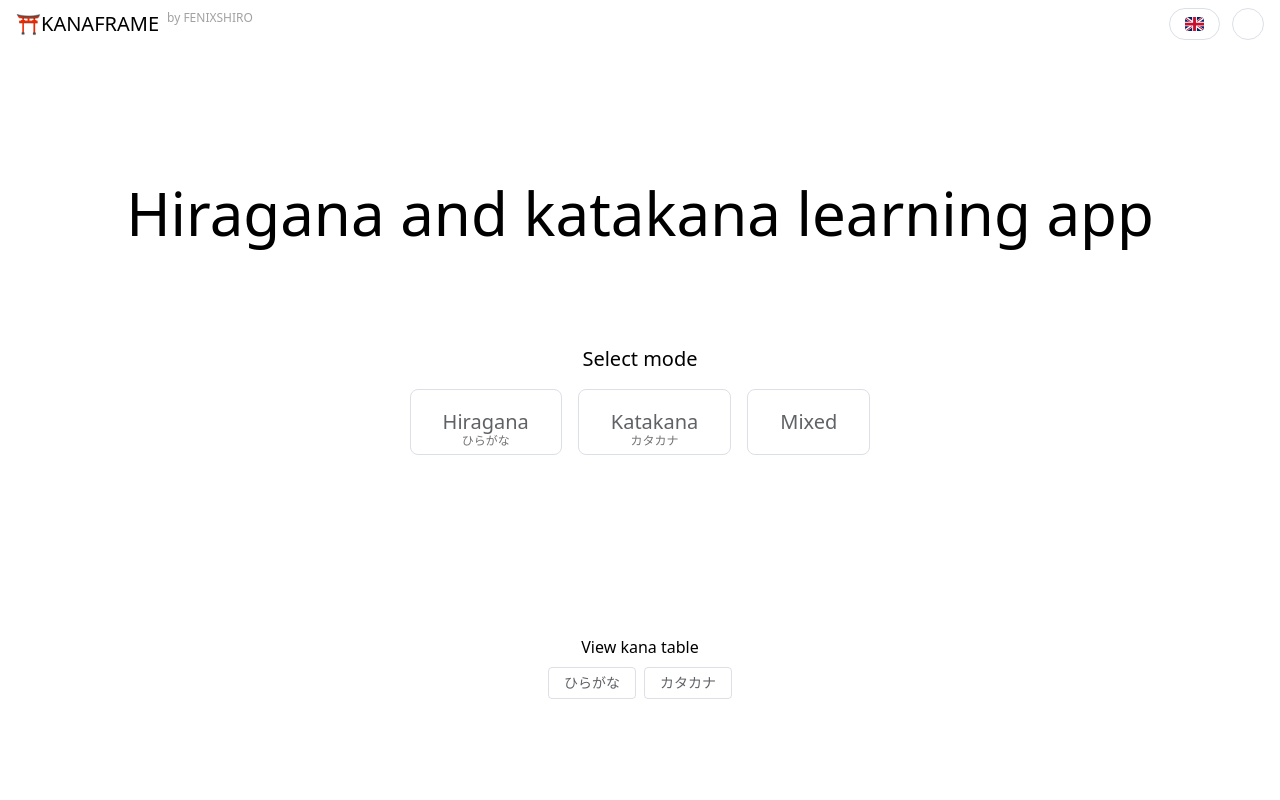
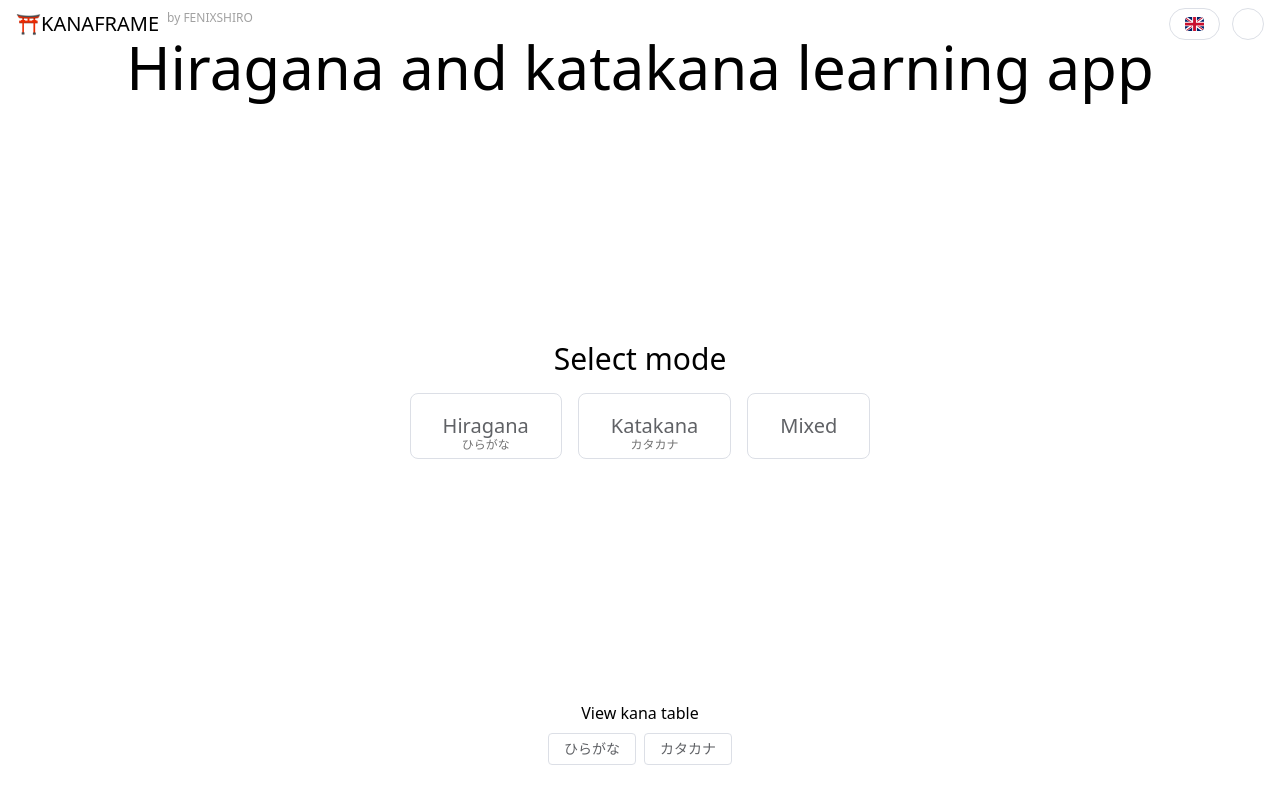
Before and after one commit to FENIXSHIRO/kanaframe, a Nuxt app: page / in a window 1280 px wide. Built offline with nearby package versions, Linux system fonts and the light colour scheme.

Commit message:
feat: mode menu component

```diff
--- a/app/app.vue
+++ b/app/app.vue
@@ -8,5 +8,13 @@
 </template>
 
 <style>
-@reference "tailwindcss";
+  .page-enter-active,
+  .page-leave-active {
+    transition: all 0.3s;
+  }
+  .page-enter-from,
+  .page-leave-to {
+    opacity: 0;
+    filter: blur(1rem);
+  }
 </style>
--- /dev/null
+++ b/app/assets/data/groups.json
@@ -0,0 +1,13 @@
+{
+    "vowels": ["a", "i", "u", "e", "o"],
+    "k": ["ka", "ki", "ku", "ke", "ko"],
+    "s": ["sa", "shi", "su", "se", "so"],
+    "t": ["ta", "chi", "tsu", "te", "to"],
+    "n": ["na", "ni", "nu", "ne", "no"],
+    "h": ["ha", "hi", "fu", "he", "ho"],
+    "m": ["ma", "mi", "mu", "me", "mo"],
+    "y": ["ya", "yu", "yo"],
+    "r": ["ra", "ri", "ru", "re", "ro"],
+    "w": ["wa", "wo"],
+    "n_consonant": ["n"]
+}
--- a/app/assets/styles/main.css
+++ b/app/assets/styles/main.css
@@ -4,6 +4,10 @@
 
 @theme {
     --color-primary: #c93b10;
+    --color-primary-bg: #c93b10;
+    --color-primary-bg-dark: #261814;
+    --color-primary-lines: #c93b10;
+    --color-primary-lines-dark: #4a2013;
     --color-lines: #e5e7eb;
     --color-lines-dark: #525252;
 }
--- /dev/null
+++ b/app/components/home/ModeSettings.vue
@@ -0,0 +1,76 @@
+<script lang="ts" setup>
+import groups from '~/assets/data/groups.json';
+
+interface Props {
+  selectedMode: Modes['characterLearn'] | null
+}
+
+// eslint-disable-next-line @typescript-eslint/no-unused-vars
+const props = defineProps<Props>();
+
+const emit = defineEmits<{
+  backToModes: [ ]
+}>();
+
+const selectedGroups = ref<string[]>([]);
+
+const toggleGroup = (groupKey: string) => {
+  if (selectedGroups.value.includes(groupKey)) {
+    selectedGroups.value = selectedGroups.value.filter(group => group !== groupKey);
+  }
+  else {
+    selectedGroups.value.push(groupKey);
+  }
+};
+
+const backToModes = () => {
+  emit('backToModes');
+};
+</script>
+
+<template>
+  <div class="flex flex-col items-center gap-4">
+    <h2>{{ selectedMode }}</h2>
+    <div class="grid grid-cols-2 gap-x-4 gap-y-2">
+      <div
+        v-for="group, groupKey in groups"
+        :key="`group-${groupKey}`"
+        class="hover:border-primary/30 active:border-primary flex gap-1 rounded-lg border p-1 px-4 transition-all duration-100 ease-in-out select-none"
+        :class="{ 'bg-primary-bg-dark border-primary-lines text-primary': selectedGroups.includes(groupKey), 'border-lines dark:border-lines-dark': !selectedGroups.includes(groupKey) }"
+        @click="toggleGroup(groupKey)"
+      >
+        <div
+          v-for="character, characterIndex in group"
+          :key="`character-${groupKey}-${character}`"
+          class=""
+        >
+          <span>{{ character }}</span>
+          <span v-if="(characterIndex + 1) !== group.length">,</span>
+        </div>
+      </div>
+    </div>
+
+    <div class="flex w-full justify-between">
+      <ElButton
+        class=""
+        :icon="ElIconBack"
+        @click="backToModes"
+      />
+
+      <ElButton
+        class="w-full"
+      >
+        Start
+      </ElButton>
+
+      <ElButton
+        class=""
+        :icon="ElIconRight"
+      />
+    </div>
+  </div>
+</template>
+
+<style>
+
+</style>
--- a/app/pages/index.vue
+++ b/app/pages/index.vue
@@ -1,54 +1,88 @@
 <script lang="ts" setup>
+import ModeSettings from '~/components/home/ModeSettings.vue';
+
+interface ModeList {
+  name: Modes['characterLearn'],
+  label: string,
+  underline?: string
+}
+
 const { t } = useI18n();
 
-const modes = [
+const selectedMode = ref<Modes['characterLearn'] | null>(null);
+
+const modes: ModeList[] = [
   {
-    name: t('home.modes.hiragana'),
+    name: 'hiragana',
+    label: t('home.modes.hiragana'),
     underline: 'ひらがな',
-    page: 'character-learning/hiragana',
   },
   {
-    name: t('home.modes.katakana'),
+    name: 'katakana',
+    label: t('home.modes.katakana'),
     underline: 'カタカナ',
-    page: 'character-learning/katakana',
   },
   {
-    name: t('home.modes.mixed'),
-    page: 'character-learning/mixed',
+    name: 'mixed',
+    label: t('home.modes.mixed'),
   },
 ];
+
+const clearSelectedMode = () => {
+  selectedMode.value = null;
+};
+
+const selectMode = (mode: Modes['characterLearn']) => {
+  selectedMode.value = mode;
+};
 </script>
 
 <template>
-  <div class="grid h-screen w-full grid-rows-3 justify-center">
-    <div class="flex translate-y-20 items-center justify-center">
-      <h1 class="text-6xl font-medium">
+  <div class="grid h-screen w-full grid-rows-[0.5fr_2fr_0.5fr] justify-center">
+    <div
+      v-if="!selectedMode"
+      class="flex items-center justify-center self-center"
+    >
+      <h1 class="flex text-6xl font-medium">
         {{ t('home.title') }}
       </h1>
     </div>
 
-    <div class="flex flex-col items-center justify-center gap-4">
-      <h3 class="text-xl">
+    <div class="row-start-2 flex flex-col items-center justify-center gap-4">
+      <h3 class="text-3xl font-medium">
         {{ t('home.selectMode') }}
       </h3>
 
-      <div class="flex items-center justify-center gap-4">
-        <NuxtLink
+      <div
+        v-if="!selectedMode"
+        class="flex items-center justify-center gap-4"
+      >
+        <div
           v-for="mode in modes"
-          :key="mode.name"
-          :href="mode.page"
+          :key="mode.label"
         >
-          <ElButton class="group !rounded-lg !p-8 !text-xl">
+          <ElButton
+            class="group !rounded-lg !p-8 !text-xl"
+            @click="selectMode(mode.name)"
+          >
             <div class="relative flex justify-center">
-              {{ mode.name }}
+              {{ mode.label }}
               <div
                 v-if="mode.underline"
                 class="group-hover:text-primary absolute bottom-[-13px] text-xs text-neutral-500"
-              >{{ mode.underline }}</div>
+              >
+                {{ mode.underline }}
+              </div>
             </div>
           </ElButton>
-        </NuxtLink>
+        </div>
       </div>
+
+      <ModeSettings
+        v-else
+        :selected-mode="selectedMode"
+        @back-to-modes="clearSelectedMode"
+      />
     </div>
 
     <div class="row-start-3 flex flex-col items-center justify-center gap-2">
--- a/nuxt.config.ts
+++ b/nuxt.config.ts
@@ -19,6 +19,7 @@ export default defineNuxtConfig({
       charset: 'utf-8',
       viewport: 'width=device-width, initial-scale=1',
     },
+    pageTransition: { name: 'page', mode: 'out-in' },
   },
   css: ['~/assets/styles/main.css', 'flag-icons/css/flag-icons.min.css'],
 
--- a/shared/types/Modes.ts
+++ b/shared/types/Modes.ts
@@ -1,4 +1,4 @@
 export type Modes = {
-    characterLearn: 'hiragana' | 'katakana' | 'mixed'
-    answerMode: 'input' | 'options'
-}
+  characterLearn: 'hiragana' | 'katakana' | 'mixed',
+  answerMode: 'input' | 'options'
+};
```
